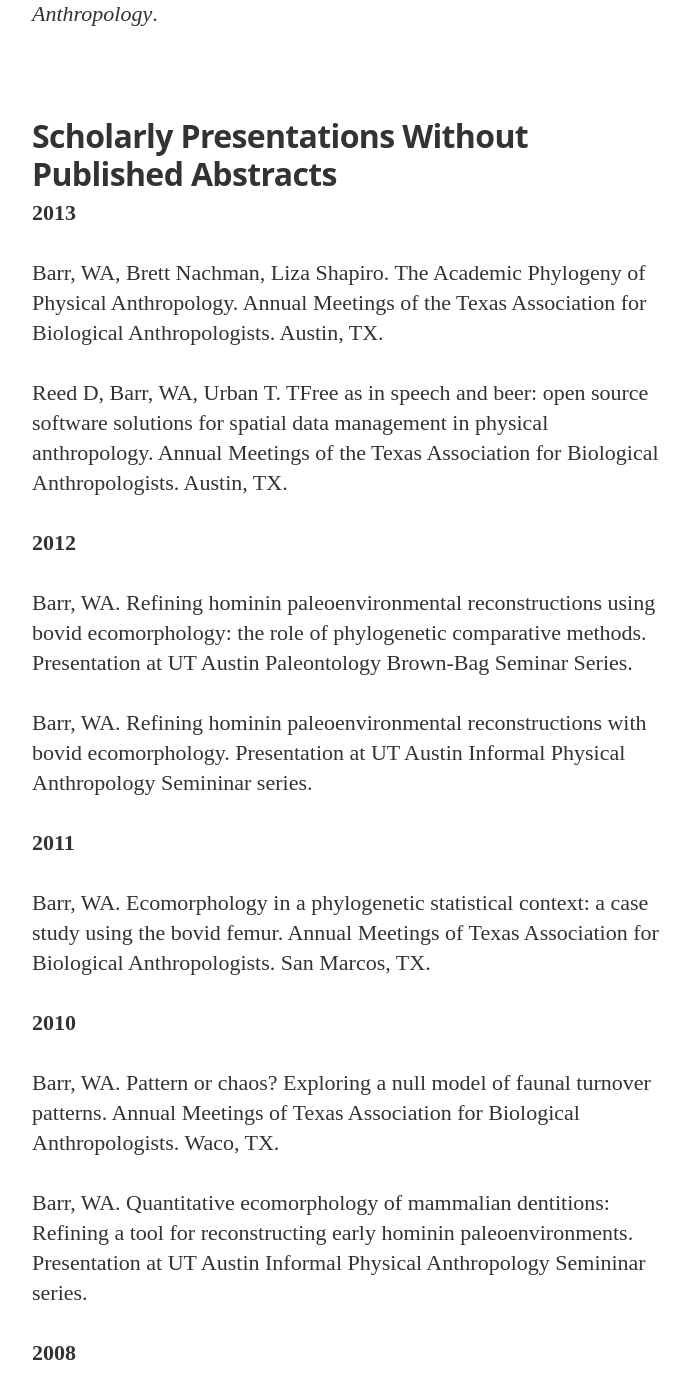
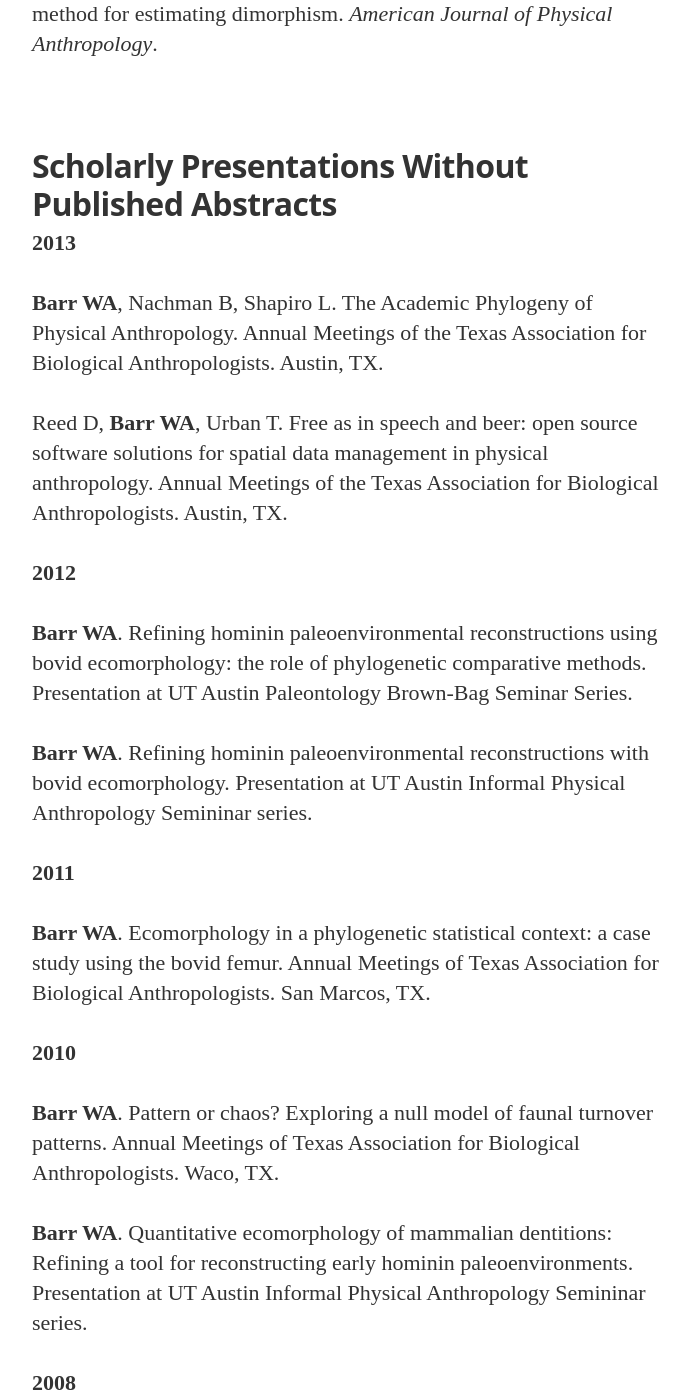
Before and after one commit to wabarr/personal, a Jekyll site: the page built from CV.html, in a window 1280 px wide and 1400 px high, scrolled down 7630 px. Shown: the whole window, without its empty margins (288-978 px from the left). Built offline with Jekyll 4.4.1, drawn with Linux system fonts in a browser that asks for light colours; nearby versions of some CDN libraries; some web fonts are replaced; Markdown is read by kramdown in place of the engine named in the settings; some of the changed text lies outside the part shown.

Commit message:
update CV

```diff
--- a/CV.html
+++ b/CV.html
@@ -50,47 +51,47 @@
 <p><em>Introduction to Physical Anthropology</em>. Teaching Assistant. UT Austin. 2006, 2007, 2011.</p>
 <h1 id="fieldwork-experience" class="unnumbered">Fieldwork Experience</h1>
 <p>Mille-Logya Research Project, Afar Region, Ethiopia. PI: Zeresenay Alemseged. I am a member of the scientific team conducting research to recover new fossil evidence of human evolution from this Plio-Pleistocene site. 2014.</p>
-<p>Great Divide Basin Project, Wyoming. PI: Robert Anemone. Collected primate and mammalian fossils from Eocene sediments, and prospected for new localities. 2013.</p>
+<p>Great Divide Basin Project, Wyoming. PI: Robert Anemone. Collected primate and mammalian fossils from Eocene sediments, and prospected for new localities. 2013, 2014.</p>
 <p>Dikika Research Project, Afar Region, Ethiopia. PI: Zeresenay Alemseged. Surface collection of Plio- Pleistocene hominin and mammalian fossils. Managed GIS data collection with hand-held computers and high-precision GPS base station. 2010, 2012.</p>
 <p>Dalquest Research Site, Big Bend Region, Texas. PI: E. Chris Kirk. Surface collected primate and mammalian fossils in the Devil’s Graveyard Formation. (Eocene: Late Uintan). 2007, 2008, 2010.</p>
 <p>Contrebandiers Cave, Temara, Morocco. PI: Harrold Dibble &amp; Utsav Schurmans. Excavated site preserving Middle Stone Age archaeology (Aterian) and hominin remains. Performed systematic analysis of rodent fauna. 2009.</p>
 <h1 id="scholarly-presentations" class="unnumbered">Scholarly Presentations</h1>
 <h2 id="published-abstracts-from-conference-presentations" class="unnumbered">Published Abstracts from Conference Presentations</h2>
 <p><span><strong>2015</strong></span></p>
-<p>Barr, WA and Dunn, RH. A method for analyzing complex joint surfaces in ecomorphology using slope rasters derived from Digital Elevation Models. American Association of Physical Anthropology.</p>
-<p>Thompson, JC, McPherron SP, Bobe R, Barr, WA, Reed D, Wynn J, Marean CW, and Alemseged, Z. Taphonomy of fossils from the hominin-bearing deposits at Dikika, Ethiopia. Paleoanthropology Society.</p>
+<p><span><strong>Barr WA</strong></span> and Dunn RH. A method for analyzing complex joint surfaces in ecomorphology using slope rasters derived from Digital Elevation Models. American Association of Physical Anthropology.</p>
+<p>Thompson JC, McPherron SP, Bobe R, <span><strong>Barr WA</strong></span>, Reed D, Wynn J, Marean CW, and Alemseged Z. Taphonomy of fossils from the hominin-bearing deposits at Dikika, Ethiopia. Paleoanthropology Society.</p>
 <p><span><strong>2014</strong></span></p>
-<p>Barr, WA. Paleoenvironments of the Hadar and Shungura Formations: Synthesizing multiple lines of evidence using bovid ecomorphology. American Association of Physical Anthropology.</p>
-<p>Kemp, A and Barr, WA. Rates of homoplasy in the mammalian skeleton. American Association of Physical Anthropology.</p>
+<p><span><strong>Barr WA</strong></span>. Paleoenvironments of the Hadar and Shungura Formations: Synthesizing multiple lines of evidence using bovid ecomorphology. American Association of Physical Anthropology.</p>
+<p>Kemp A and <span><strong>Barr WA</strong></span>. Rates of homoplasy in the mammalian skeleton. American Association of Physical Anthropology.</p>
 <p><span><strong>2013</strong></span></p>
-<p>Barr, WA. Ecomorphology of the bovid astragalus: body size, function, phylogeny and paleoenvironmental reconstruction. <em>American Journal of Physical Anthropology</em>. 150:74.</p>
+<p><span><strong>Barr WA</strong></span>. Ecomorphology of the bovid astragalus: body size, function, phylogeny and paleoenvironmental reconstruction. <em>American Journal of Physical Anthropology</em>. 150:74.</p>
 <p><span><strong>2012</strong></span></p>
-<p>Barr, WA. Ecomorphology in a phylogenetic statistical context: a case study using the bovid femur. <em>American Journal of Physical Anthropology</em>. 147:90-91.</p>
-<p>Scott, RS and Barr, WA. Ecomorphology and phylogeny among the Bovidae: implications for habitat reconstruction. <em>American Journal of Physical Anthropology</em>.</p>
-<p>Kappelman, JK, Keane P, Reed D, Tenbarge J, Witzel A, Barr WA, Nachman BA, Russo GA. eFossils.org: a collaborative website and community database for the study of human evolution. <em>American Journal of Physical Anthropology</em>.</p>
+<p><span><strong>Barr WA</strong></span>. Ecomorphology in a phylogenetic statistical context: a case study using the bovid femur. <em>American Journal of Physical Anthropology</em>. 147:90-91.</p>
+<p>Scott RS and <span><strong>Barr WA</strong></span>. Ecomorphology and phylogeny among the Bovidae: implications for habitat reconstruction. <em>American Journal of Physical Anthropology</em>.</p>
+<p>Kappelman JK, Keane P, Reed D, Tenbarge J, Witzel A, <span><strong>Barr WA</strong></span>, Nachman BA, Russo GA. eFossils.org: a collaborative website and community database for the study of human evolution. <em>American Journal of Physical Anthropology</em>.</p>
 <p><span><strong>2011</strong></span></p>
-<p>Reed DN, McPherron S, Barr WA, Alemseged Z, Bobe R, Geraads D, and Wynn J. A new GPS data collection methodology and data schema for integrating multiple project databases: examples from the Dikika Research Project geodatabase. <em>American Journal of Physical Anthropology</em>. 144:249-250.</p>
+<p>Reed DN, McPherron S, <span><strong>Barr WA</strong></span>, Alemseged Z, Bobe R, Geraads D, and Wynn J. A new GPS data collection methodology and data schema for integrating multiple project databases: examples from the Dikika Research Project geodatabase. <em>American Journal of Physical Anthropology</em>. 144:249-250.</p>
 <p><span><strong>2009</strong></span></p>
-<p>Barr, WA &amp; Reed, DN. Coping with taxonomic ambiguity and inter-observer variation in paleontological and paleoanthropological analyses. <em>American Journal of Physical Anthropology</em>. 144:249-250.</p>
-<p>Toborowsky, CJ &amp; Barr, WA &amp; Lewis, RJ. Does environmental unpredictability drive lemur life histories? <em>American Journal of Physical Anthropology</em>.</p>
+<p><span><strong>Barr WA</strong></span>, Reed DN. Coping with taxonomic ambiguity and inter-observer variation in paleontological and paleoanthropological analyses. <em>American Journal of Physical Anthropology</em>. 144:249-250.</p>
+<p>Toborowsky CJ, <span><strong>Barr WA</strong></span>, Lewis, RJ. Does environmental unpredictability drive lemur life histories? <em>American Journal of Physical Anthropology</em>.</p>
 <p><span><strong>2008</strong></span></p>
-<p>Barr, WA. The effects of allometric scaling patterns on the template method for estimating dimorphism. <em>American Journal of Physical Anthropology</em>.</p>
+<p><span><strong>Barr WA</strong></span>. The effects of allometric scaling patterns on the template method for estimating dimorphism. <em>American Journal of Physical Anthropology</em>.</p>
 <h2 id="scholarly-presentations-without-published-abstracts" class="unnumbered">Scholarly Presentations Without Published Abstracts</h2>
 <p><span><strong>2013</strong></span></p>
-<p>Barr, WA, Brett Nachman, Liza Shapiro. The Academic Phylogeny of Physical Anthropology. Annual Meetings of the Texas Association for Biological Anthropologists. Austin, TX.</p>
-<p>Reed D, Barr, WA, Urban T. TFree as in speech and beer: open source software solutions for spatial data management in physical anthropology. Annual Meetings of the Texas Association for Biological Anthropologists. Austin, TX.</p>
+<p><span><strong>Barr WA</strong></span>, Nachman B, Shapiro L. The Academic Phylogeny of Physical Anthropology. Annual Meetings of the Texas Association for Biological Anthropologists. Austin, TX.</p>
+<p>Reed D, <span><strong>Barr WA</strong></span>, Urban T. Free as in speech and beer: open source software solutions for spatial data management in physical anthropology. Annual Meetings of the Texas Association for Biological Anthropologists. Austin, TX.</p>
 <p><span><strong>2012</strong></span></p>
-<p>Barr, WA. Refining hominin paleoenvironmental reconstructions using bovid ecomorphology: the role of phylogenetic comparative methods. Presentation at UT Austin Paleontology Brown-Bag Seminar Series.</p>
-<p>Barr, WA. Refining hominin paleoenvironmental reconstructions with bovid ecomorphology. Presentation at UT Austin Informal Physical Anthropology Semininar series.</p>
+<p><span><strong>Barr WA</strong></span>. Refining hominin paleoenvironmental reconstructions using bovid ecomorphology: the role of phylogenetic comparative methods. Presentation at UT Austin Paleontology Brown-Bag Seminar Series.</p>
+<p><span><strong>Barr WA</strong></span>. Refining hominin paleoenvironmental reconstructions with bovid ecomorphology. Presentation at UT Austin Informal Physical Anthropology Semininar series.</p>
 <p><span><strong>2011</strong></span></p>
-<p>Barr, WA. Ecomorphology in a phylogenetic statistical context: a case study using the bovid femur. Annual Meetings of Texas Association for Biological Anthropologists. San Marcos, TX.</p>
+<p><span><strong>Barr WA</strong></span>. Ecomorphology in a phylogenetic statistical context: a case study using the bovid femur. Annual Meetings of Texas Association for Biological Anthropologists. San Marcos, TX.</p>
 <p><span><strong>2010</strong></span></p>
-<p>Barr, WA. Pattern or chaos? Exploring a null model of faunal turnover patterns. Annual Meetings of Texas Association for Biological Anthropologists. Waco, TX.</p>
-<p>Barr, WA. Quantitative ecomorphology of mammalian dentitions: Refining a tool for reconstructing early hominin paleoenvironments. Presentation at UT Austin Informal Physical Anthropology Semininar series.</p>
+<p><span><strong>Barr WA</strong></span>. Pattern or chaos? Exploring a null model of faunal turnover patterns. Annual Meetings of Texas Association for Biological Anthropologists. Waco, TX.</p>
+<p><span><strong>Barr WA</strong></span>. Quantitative ecomorphology of mammalian dentitions: Refining a tool for reconstructing early hominin paleoenvironments. Presentation at UT Austin Informal Physical Anthropology Semininar series.</p>
 <p><span><strong>2008</strong></span></p>
-<p>Barr, WA. Coping with taxonomic ambiguity and inter-observer variation in paleontological and paleoanthropological analyses. Annual Meetings of Texas Association for Biological Anthropologists. College Station, TX.</p>
+<p><span><strong>Barr WA</strong></span>. Coping with taxonomic ambiguity and inter-observer variation in paleontological and paleoanthropological analyses. Annual Meetings of Texas Association for Biological Anthropologists. College Station, TX.</p>
 <p><span><strong>2007</strong></span></p>
-<p>Barr, WA. The effects of allometric scaling patterns on the template method for estimating dimorphism. Annual Meetings of Texas Association for Biological Anthropologists. Austin, TX.</p>
+<p><span><strong>Barr WA</strong></span>. The effects of allometric scaling patterns on the template method for estimating dimorphism. Annual Meetings of Texas Association for Biological Anthropologists. Austin, TX.</p>
 <h2 id="invited-talks-and-guest-lectures" class="unnumbered">Invited Talks and Guest Lectures</h2>
 <p><span><strong>2013</strong></span></p>
 <p>Data reshaping and advanced plotting with ggplot2. Guest Lecture for Denné Reed in graduate-level Statistical Methods course at UT Austin.</p>
```
Also changed, not shown: other parts of CV.html (+7 -6 lines), 5 other files.
